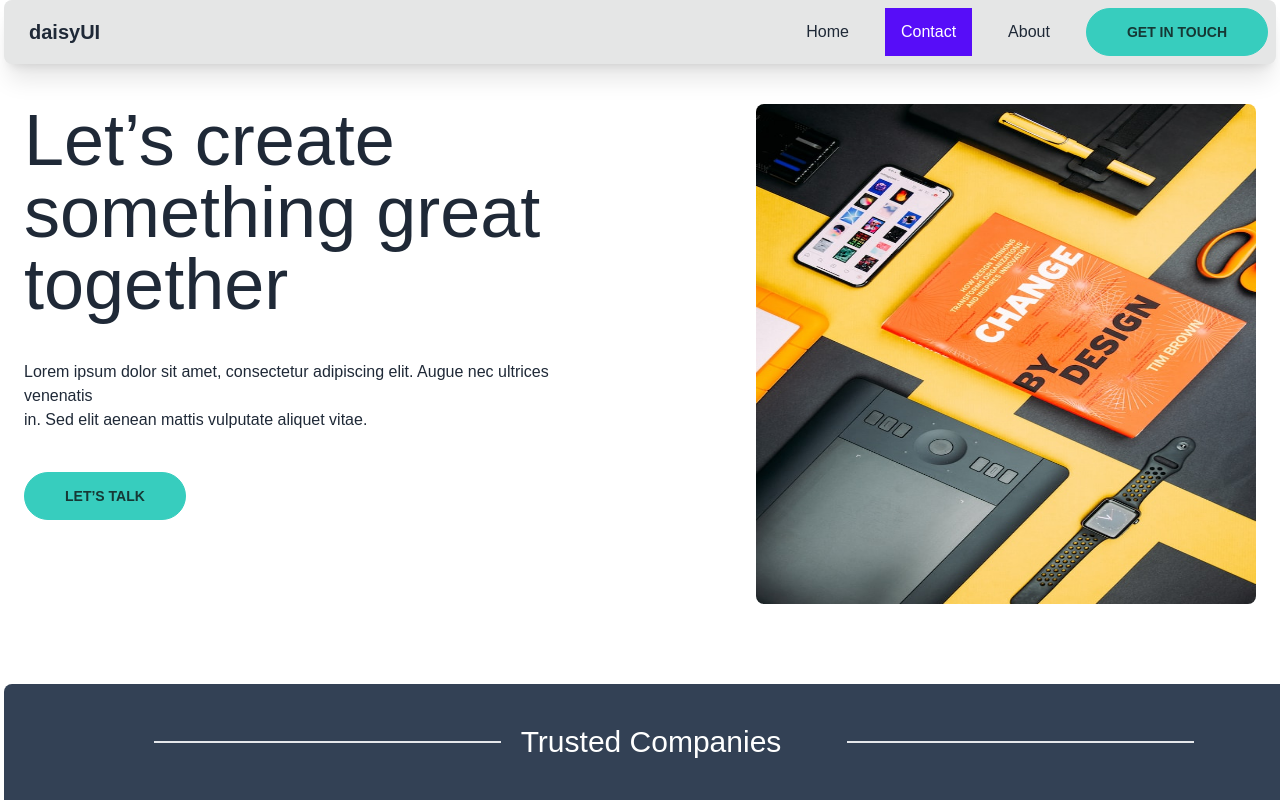
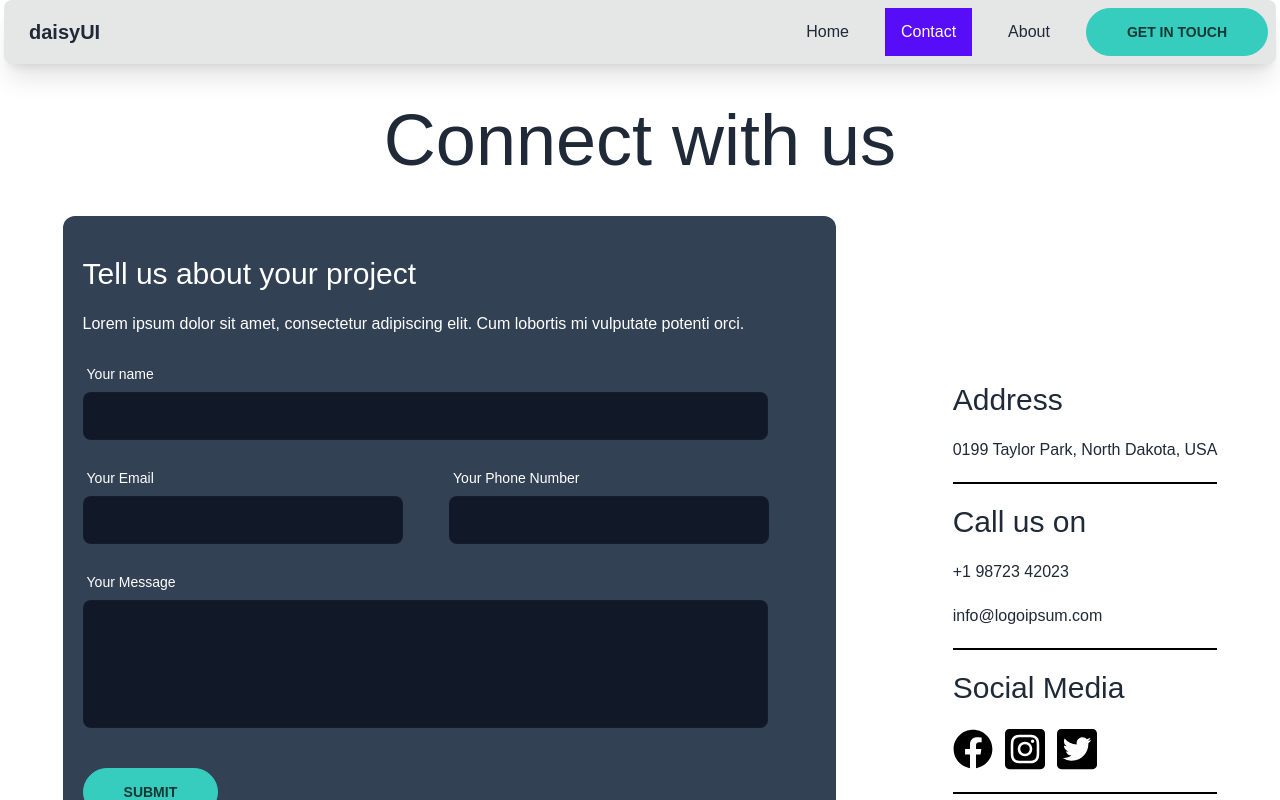
Before and after one commit to shahadathossain4536/webalar, a React (Create React App) app: page /contact in a window 1280 px wide. Shown: the top 800 px of the page. Built offline with nearby package versions, Linux system fonts and the light colour scheme.

Commit message:
contact from

```diff
--- a/package.json
+++ b/package.json
@@ -3,6 +3,7 @@
   "version": "0.1.0",
   "private": true,
   "dependencies": {
+    "@emailjs/browser": "^3.7.0",
     "@testing-library/jest-dom": "^5.14.1",
     "@testing-library/react": "^13.0.0",
     "@testing-library/user-event": "^13.2.1",
--- a/src/App.js
+++ b/src/App.js
@@ -1,15 +1,22 @@
 import logo from "./logo.svg";
 import "./App.css";
 import Navbar from "./Pages/Shared/Navbar";
-import { Routes } from "react-router-dom";
+import { Route, Routes } from "react-router-dom";
 import Home from "./Pages/Home/Home";
 import Footer from "./Pages/Shared/Footer";
+import Contact from "./Pages/Contact/Contact";
+import About from "./Pages/About/About";
 
 function App() {
   return (
     <div className="px-1">
       <Navbar></Navbar>
-      <Home></Home>
+      <Routes>
+        <Route path="/" element={<Home></Home>}></Route>
+        <Route path="/home" element={<Home></Home>}></Route>
+        <Route path="/contact" element={<Contact></Contact>}></Route>
+        <Route path="/about" element={<About></About>}></Route>
+      </Routes>
       <Footer></Footer>
     </div>
   );
--- a/src/Pages/Contact/Contact.js
+++ b/src/Pages/Contact/Contact.js
@@ -1,10 +1,119 @@
-import React from "react";
+import React, { useRef } from "react";
+import emailjs from "@emailjs/browser";
+import facebook from "../../assets/facebook.svg";
+import instgram from "../../assets/square-instagram.svg";
+import twitter from "../../assets/square-twitter.svg";
+import { fromJSON } from "postcss";
+const Contact = () => {
+  const form = useRef();
 
-const Contact = () => {
+  const sendEmail = (e) => {
+    e.preventDefault();
+
+    emailjs
+      .sendForm(
+        "service_ofilvjv",
+        "template_a8hyan3",
+        form.current,
+        "NoATtRS-qFR8SEahP"
+      )
+      .then(
+        (result) => {
+          console.log(result.text);
+        },
+        (error) => {
+          console.log(error.text);
+        }
+      );
+    e.target.reset();
+  };
   return (
-    <div>
-      <h1>Contact</h1>
-    </div>
+    <section className="py-10">
+      <h1 className="text-3xl sm:text-center lg:text-7xl">Connect with us</h1>
+      <div className="flex flex-col lg:flex-row justify-around items-center">
+        <div className="lg:w-[773px] lg:h-[744px] bg-slate-700 rounded-xl my-10 ">
+          <div className="text-white py-10 px-5">
+            <h2 className="text-3xl pb-5">Tell us about your project</h2>
+            <p>
+              Lorem ipsum dolor sit amet, consectetur adipiscing elit. Cum
+              lobortis mi vulputate potenti orci.
+            </p>
+
+            <form ref={form} onSubmit={sendEmail}>
+              <div className="form-control w-full max-w-xs lg:max-w-[685px] py-5">
+                <label className="label">
+                  <span className="label-text text-white">Your name</span>
+                </label>
+                <input
+                  type="text"
+                  name="user_name"
+                  className="input input-bordered bg-gray-900 text-white w-full max-w-full"
+                />
+              </div>
+              <div className="grid grid-cols-1 lg:grid-cols-2 pb-5">
+                <div className="form-control w-full max-w-xs">
+                  <label className="label">
+                    <span className="label-text text-white">Your Email</span>
+                  </label>
+                  <input
+                    type="email"
+                    name="user_email"
+                    className="input input-bordered bg-gray-900 text-white w-full max-w-full"
+                  />
+                </div>
+                <div className="form-control w-full max-w-xs">
+                  <label className="label">
+                    <span className="label-text text-white">
+                      Your Phone Number
+                    </span>
+                  </label>
+                  <input
+                    type="number"
+                    name="user_number"
+                    className="input input-bordered bg-gray-900 text-white w-full max-w-full"
+                  />
+                </div>
+              </div>
+              <div className="form-control w-full max-w-xs lg:max-w-[685px]">
+                <label className="label">
+                  <span className="label-text text-white">Your Message</span>
+                </label>
+                <input
+                  type="text"
+                  name="user_message"
+                  className="textarea textarea-bordered h-32 bg-gray-900 text-white w-full max-w-full "
+                />
+              </div>
+              <button
+                className="btn btn-accent rounded-full px-10 mt-10"
+                type="submit"
+              >
+                Submit
+              </button>
+            </form>
+          </div>
+        </div>
+        <div className="">
+          <div className="border-b-2 border-black">
+            <h5 className="text-3xl pb-5 ">Address</h5>
+            <p className="pb-5">0199 Taylor Park, North Dakota, USA</p>
+          </div>
+          <div className="border-b-2 border-black pt-5">
+            <h5 className="text-3xl pb-5 ">Call us on</h5>
+            <p className="pb-5">+1 98723 42023</p>
+            <p className="pb-5">info@logoipsum.com</p>
+          </div>
+          <div className="border-b-2 border-black pt-5">
+            <h5 className="text-3xl pb-5 ">Social Media</h5>
+            <div className="flex justify-start items-center gap-3 pb-5">
+              <img className="w-[40px]" src={facebook} alt="" srcset="" />
+              <img className="w-[40px]" src={instgram} alt="" srcset="" />
+              <img className="w-[40px]" src={twitter} alt="" srcset="" />
+            </div>
+          </div>
+        </div>
+      </div>
+    </section>
   );
 };
 
```
Also changed, not shown: 1 other file (tests, documents, lock files or other folders).
